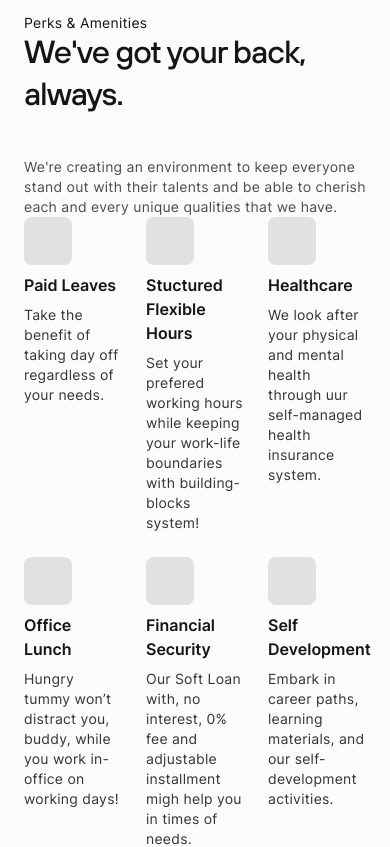
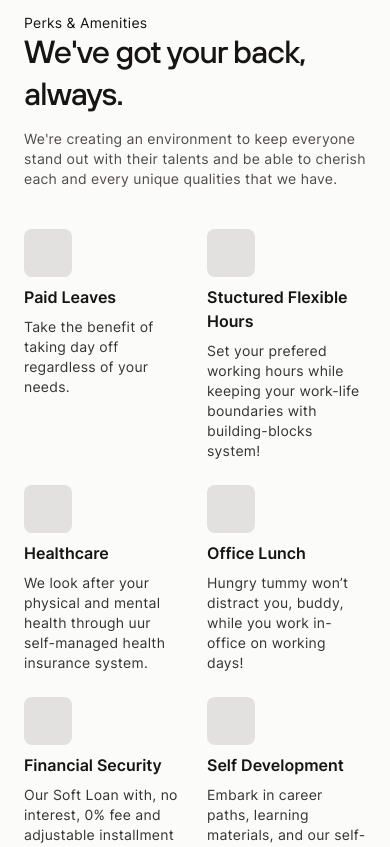
Before and after one commit to FelineJTD/braga-technologies-main-site, a Next.js app: page /company/career in a window 390 px wide. Shown: the part 640-1487 px from the top of the page. Built offline with nearby package versions, Linux system fonts and the light colour scheme.

Commit message:
improve responsiveness

```diff
--- a/pages/company/career.js
+++ b/pages/company/career.js
@@ -90,9 +90,9 @@ export default function Career() {
 
         <section className='whiteBG'>
           <p className='col-start-2 col-span-2'>Perks & Amenities</p>
-          <h2 className='col-span-3 mb-10'>We&apos;ve got your back, always.</h2>
-          <p className='col-span-3 text-gray-600'>We&apos;re creating an environment to keep everyone stand out with their talents and be able to cherish each and every unique qualities that we have.</p>
-          <div className='col-start-4 col-span-6 grid grid-cols-3 gap-6'>
+          <h2 className='col-span-3 mb-3'>We&apos;ve got your back, always.</h2>
+          <p className='col-span-3 text-gray-600 mb-10'>We&apos;re creating an environment to keep everyone stand out with their talents and be able to cherish each and every unique qualities that we have.</p>
+          <div className='col-start-4 col-span-6 grid grid-cols-2 md:grid-cols-3 gap-6'>
             {Benefits.map((benefit, index) => (
               <div key={index}>
                 <div className='h-12 w-12 rounded-lg bg-gray-200 mb-2'/>
```
